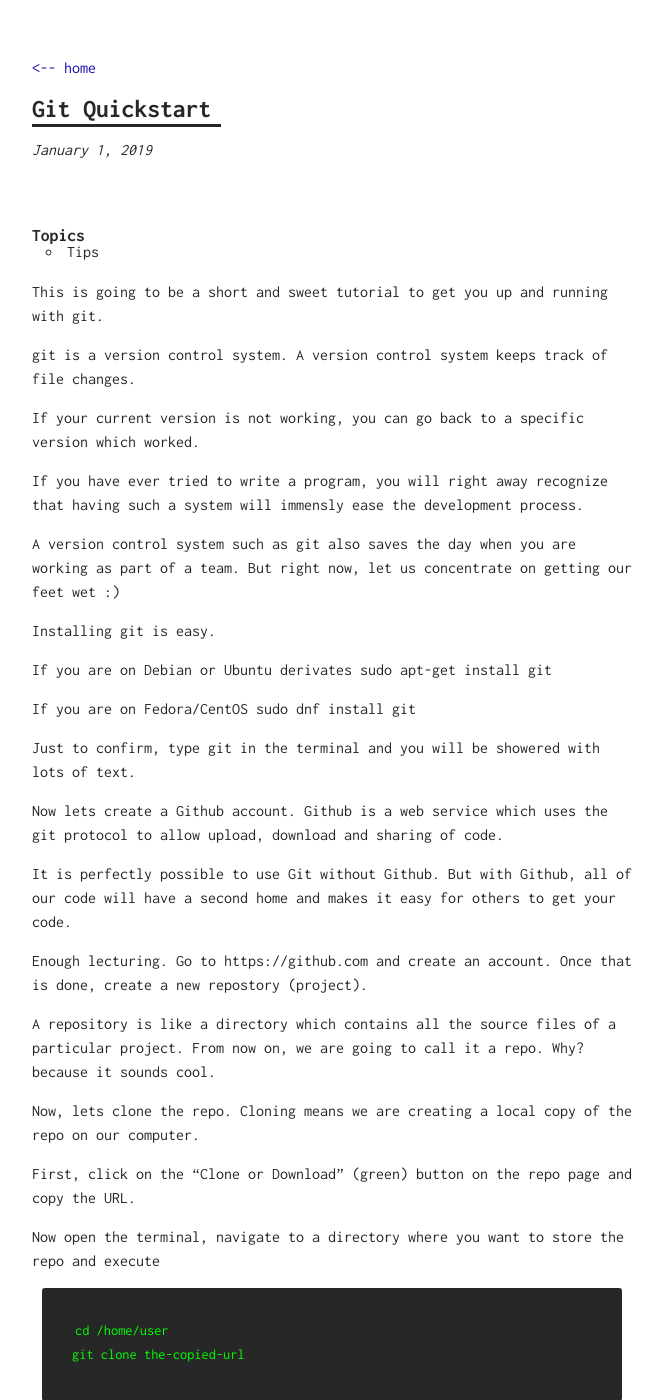
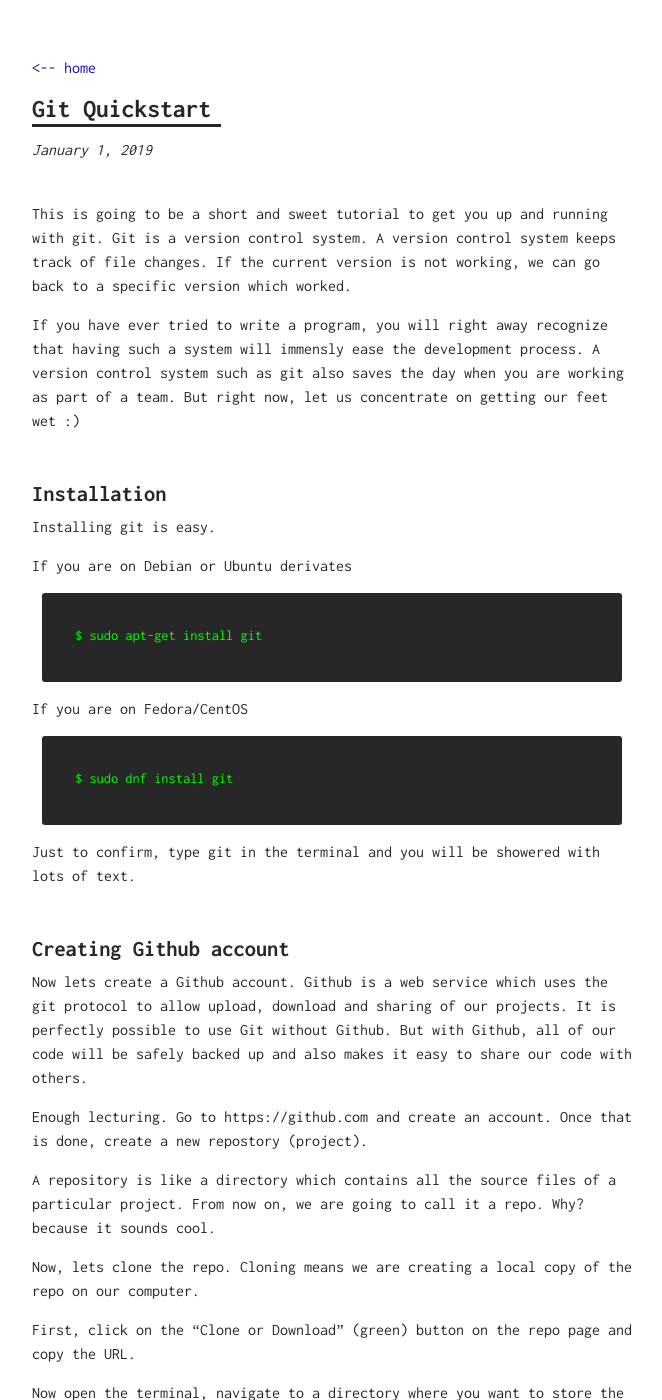
Before and after one commit to karuvally/karuvally.github.io, a Jekyll site: the page built from _posts/2019-01-01-git-quickstart.md, in a window 1280 px wide and 1400 px high. Shown: the whole window, without its empty margins (308-970 px from the left). Built offline with Jekyll 4.4.1, drawn with Linux system fonts in a browser that asks for light colours; our own code applies the rules of GitHub Pages for plain Markdown files; some of the changed text lies outside the part shown.

Commit message:
minor refactoring

```diff
--- a/_posts/2019-01-01-git-quickstart.md
+++ b/_posts/2019-01-01-git-quickstart.md
@@ -1,41 +1,37 @@
-Topics
-------
-* Tips
+---
+layout: post
+title: Git Quickstart
+---
 
 This is going to be a short and sweet tutorial to get you up and running with
-git.
-
-git is a version control system. A version control system keeps track of file
-changes.
-
-If your current version is not working, you can go back to a specific version
-which worked.
+git. Git is a version control system. A version control system keeps track of
+file changes. If the current version is not working, we can go back to a
+specific version which worked.
 
 If you have ever tried to write a program, you will right away recognize that
-having such a system will immensly ease the development process.
+having such a system will immensly ease the development process. A version
+control system such as git also saves the day when you are working as part of
+a team. But right now, let us concentrate on getting our feet wet :)
 
-A version control system such as git also saves the day when you are working
-as part of a team. But right now, let us concentrate on getting our feet wet :)
-
-
+# Installation
 Installing git is easy.
 
 If you are on Debian or Ubuntu derivates
-    sudo apt-get install git
+
+    $ sudo apt-get install git
 
 If you are on Fedora/CentOS
-    sudo dnf install git
+
+    $ sudo dnf install git
 
 Just to confirm, type git in the terminal and you will be showered with lots
 of text.
 
-
+# Creating Github account
 Now lets create a Github account. Github is a web service which uses the git
-protocol to allow upload, download and sharing of code.
-
-It is perfectly possible to use Git without Github. But with Github, all of
-our code will have a second home and makes it easy for others to get your
-code.
+protocol to allow upload, download and sharing of our projects. It is perfectly
+possible to use Git without Github. But with Github, all of our code will be
+safely backed up and also makes it easy to share our code with others.
 
 Enough lecturing. Go to https://github.com and create an account. Once that
 is done, create a new repostory (project).
@@ -93,6 +89,10 @@ message will be your only way to know what comprises of a commit other than
 ofcourse manually reading the whole source file :D
 
 Once this is done, we can upload the commit to Github. This is called pushing.
+
+    $ git push
+
 Enter your Github credentials when Git asks for and... it should do the trick.
 
-    $ git push
+Git can do lots of awesome stuff. But right now, this will suffice. Learn the
+rest in your own pace when you need it.
```
